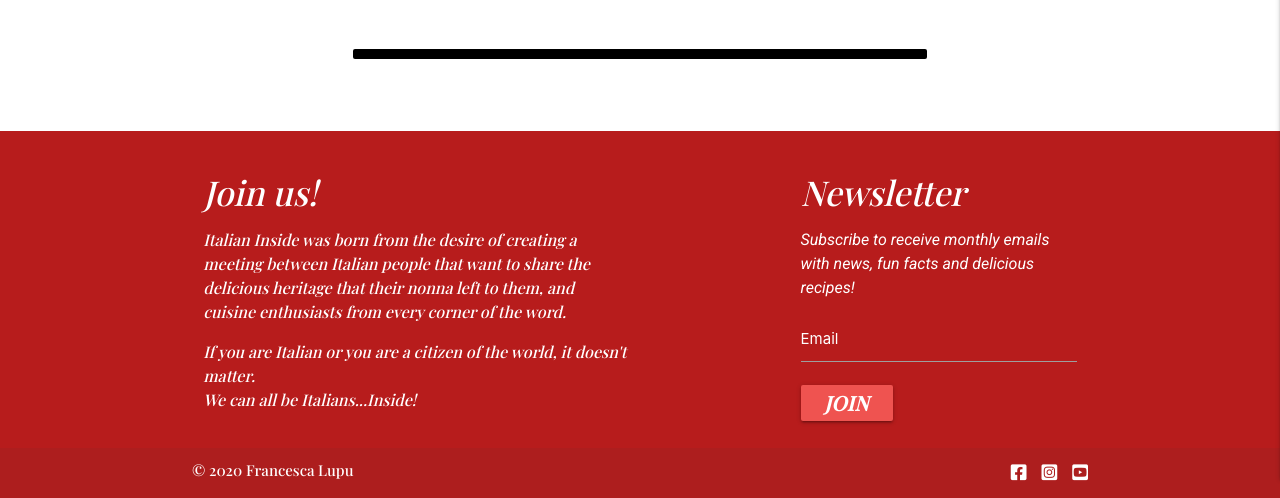
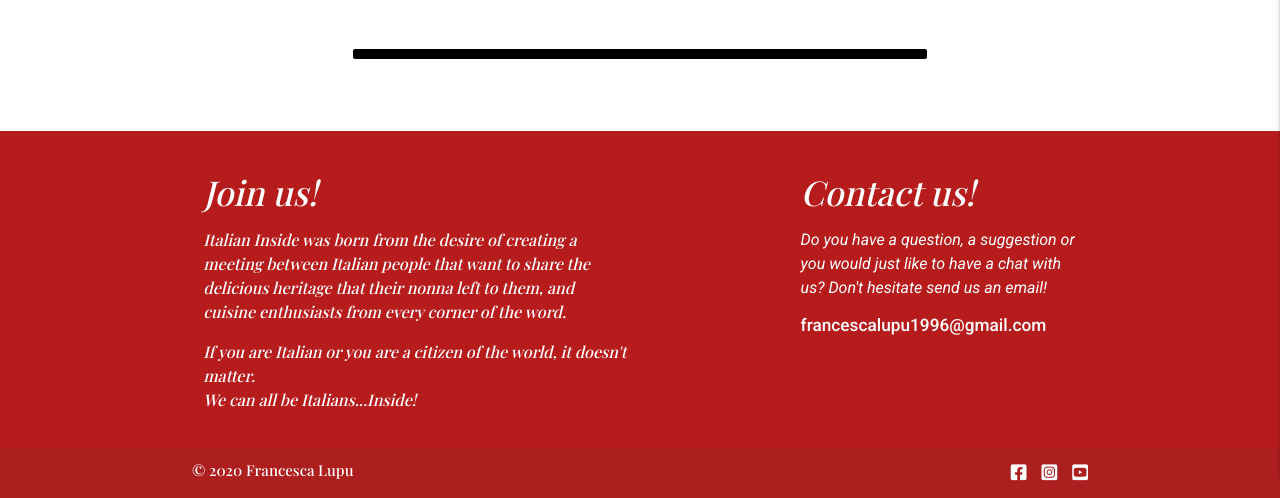
Before and after one commit to FraL96/Italian_Inside_Milestone3, a Flask app: page /search in a window 1280 px wide. Shown: the part 381-879 px from the top of the page. Run offline with Flask 2, Linux system fonts and the light colour scheme; data that the repository does not hold is empty; some libraries are stand-ins or nearby versions; some web fonts are replaced.

Commit message:
Add contact us! on footer

```diff
--- a/requirements.txt
+++ b/requirements.txt
@@ -1,5 +1,4 @@
 click==7.1.2
-cloudinary==1.25.0
 dnspython==2.1.0
 Flask==1.1.2
 Flask-PyMongo==2.3.0
--- a/templates/base.html
+++ b/templates/base.html
@@ -105,22 +105,18 @@
                             We can all be Italians...Inside!
                         </p>
                     </div>
+                    <!-- Contacts -->
                     <div class="col l4 offset-l2 s12">
-                        <h4 class="white-text">Newsletter</h4>
+                        <h4 class="white-text">Contact us!</h4>
                         <p class="white-text text-lighten-4">
-                            Subscribe to receive monthly emails with news, fun facts and delicious recipes!
+                            Do you have a question, a suggestion or you would just like to have a chat with us?
+                            Don't hesitate send us an email!
                         </p>
-                        <!-- sign in for newsletter-->
-                        <form method="POST" action="">
-                            <div class="input-field ">
-                                <input id="email" name="email" type="email"
-                                    pattern="[a-z0-9._%+-]+@[a-z0-9.-]+\.[a-z]{2,}$" class="validate">
-                                <label for="email" class="white-text">Email</label>
-                            </div>
-                            <!-- Subscribe button -->
-                            <button type="submit"
-                                class="col s4 btn red lighten-1 white-text waves-effect waves-light join">Join</button>
-                        </form>
+                        <a href="mailto:francescalupu1996@gmail.com">
+                            <h6 class="white-text">francescalupu1996@gmail.com</h6>
+                        </a>
+
+
                     </div>
                 </div>
             </div>
```
